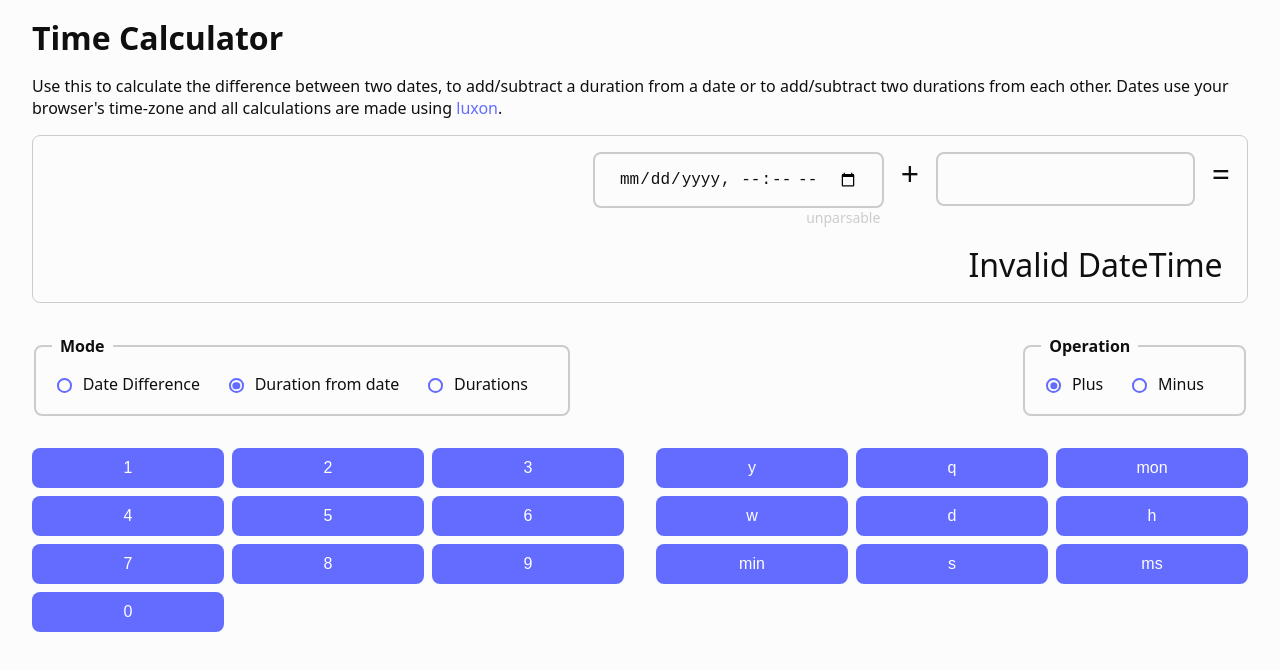
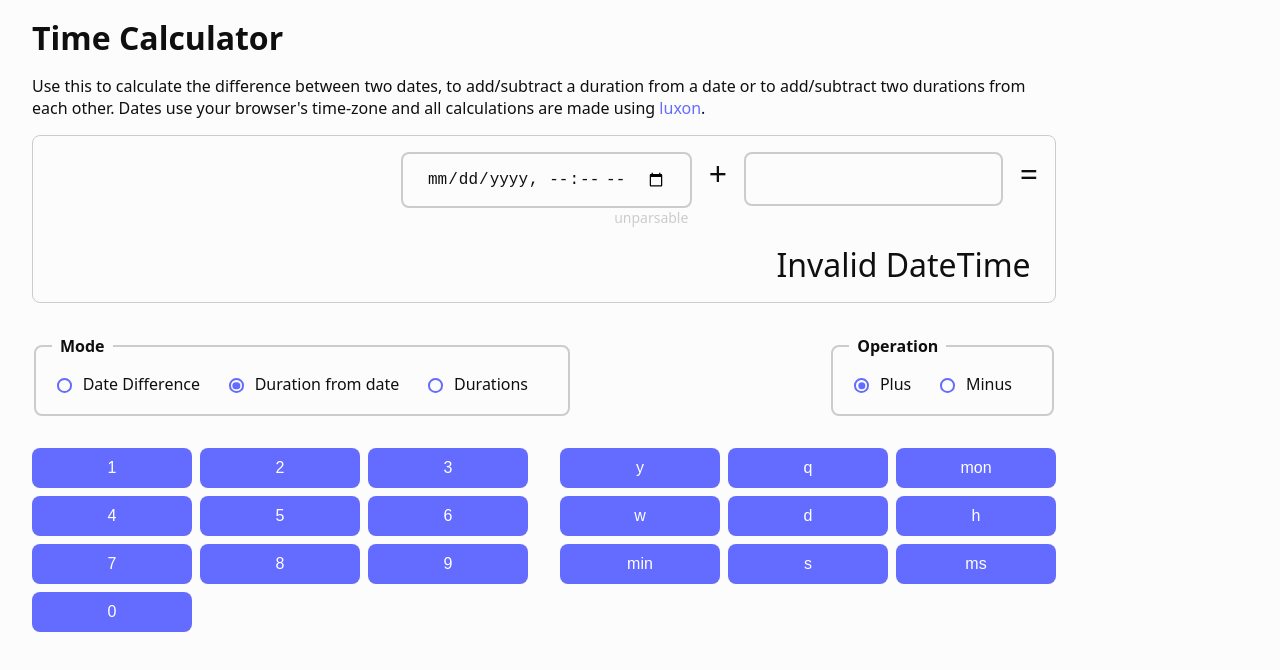
Before and after one commit to westwood846/time-calculator, a React (Vite) app: page / in a window 1280 px wide. Shown: the top 670 px of the page. Built offline with nearby package versions, Linux system fonts and the light colour scheme.

Commit message:
Limit maximum width of app

```diff
--- a/src/App.css
+++ b/src/App.css
@@ -1,5 +1,6 @@
 #root {
   padding: 0 2rem 2rem;
+  max-width: 1024px;
 }
 
 .calc-box {
```
